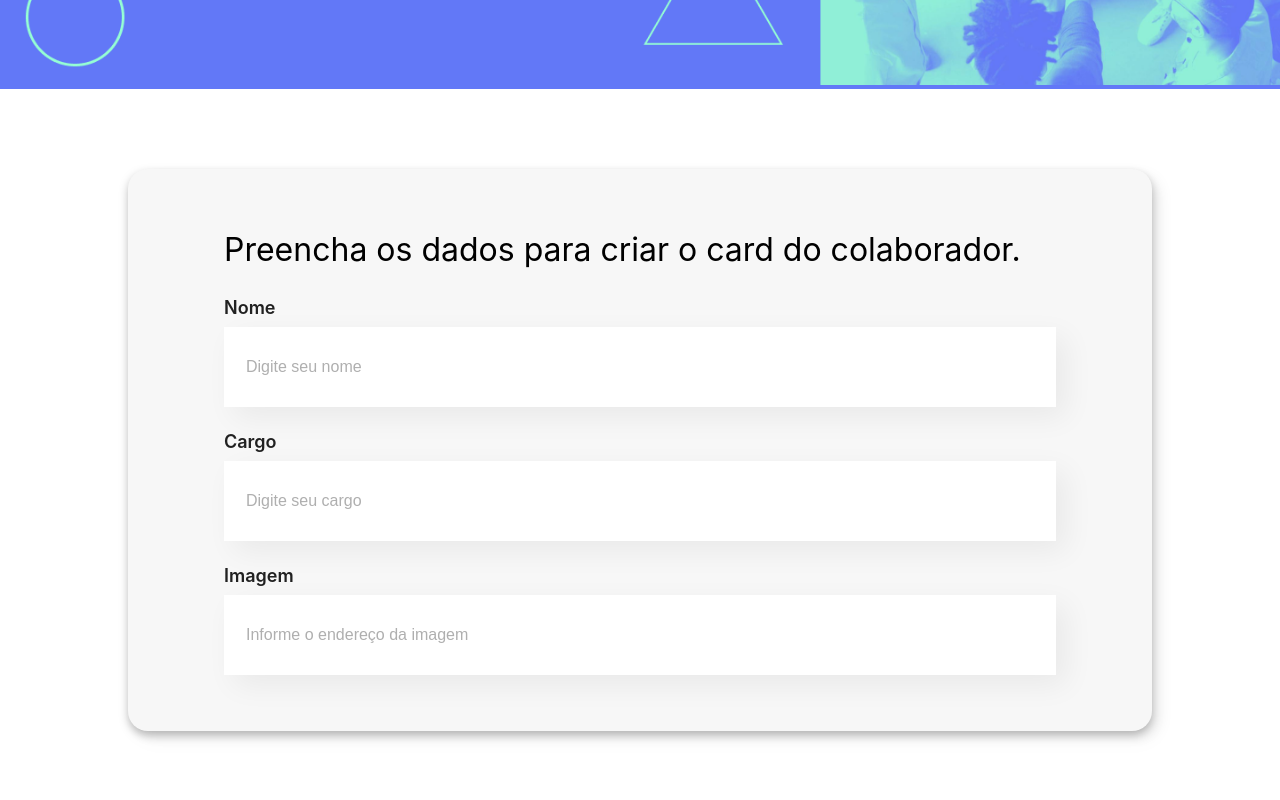
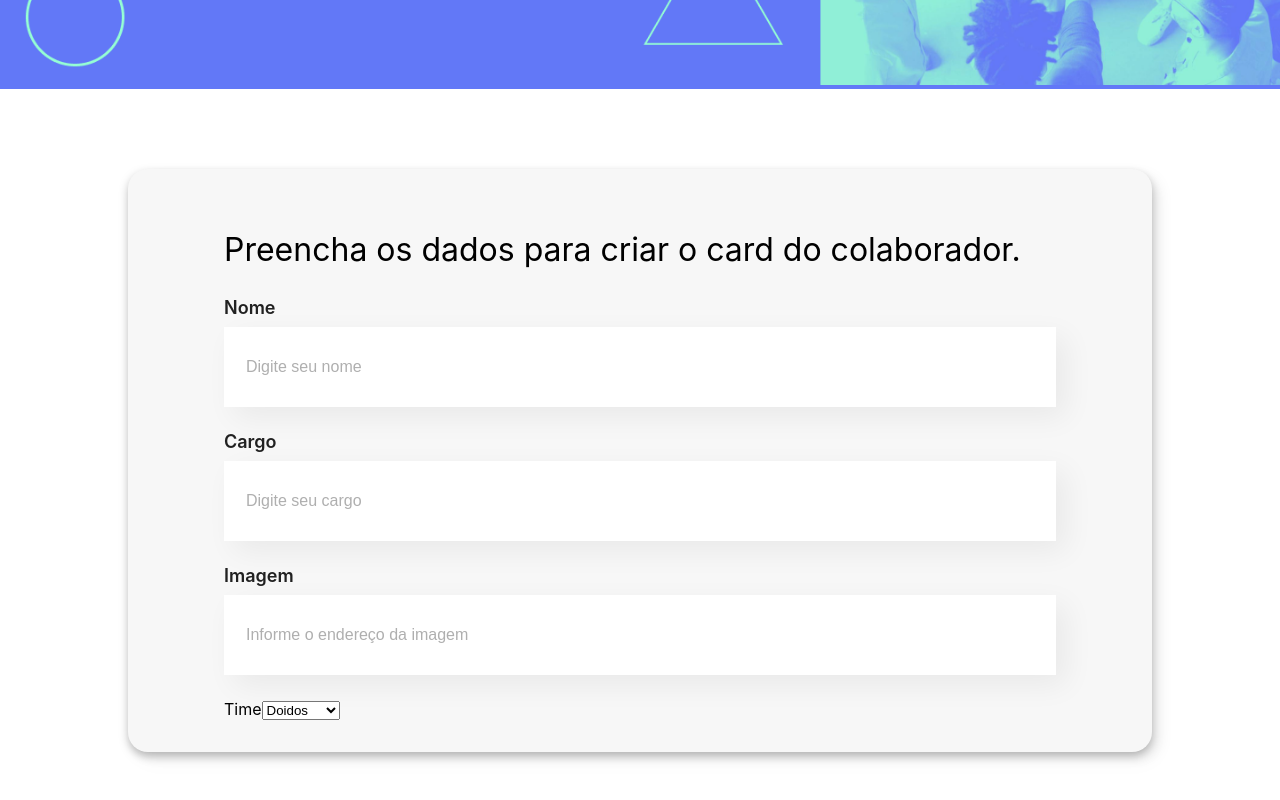
Before and after one commit to GabrielVeroneze/organo-plus, a React (Create React App) app: page / in a window 1280 px wide. Shown: the part 409-1209 px from the top of the page. Built offline with nearby package versions, Linux system fonts and the light colour scheme.

Commit message:
:sparkles: feat: Adiciona Lista Suspensa

```diff
--- a/public/index.html
+++ b/public/index.html
@@ -1,5 +1,5 @@
 <!DOCTYPE html>
-<html lang="en">
+<html lang="pt-br">
   <head>
     <meta charset="utf-8" />
     <link rel="icon" href="%PUBLIC_URL%/favicon.ico" />
--- a/src/componentes/Formulario/index.js
+++ b/src/componentes/Formulario/index.js
@@ -1,7 +1,20 @@
 import './Formulario.css'
 import CampoTexto from '../CampoTexto'
+import ListaSuspensa from '../ListaSuspensa'
 
 const Formulario = () => {
+
+    const itens = [
+        {
+            id: 1,
+            time: "Doidos"
+        },
+        {
+            id: 2,
+            time: "Bipolares"
+        }
+    ]
+
     return (
         <section className='formulario'>
             <form className='formulario__caixa'>
@@ -9,6 +22,7 @@ const Formulario = () => {
                 <CampoTexto label="Nome" placeholder="Digite seu nome" />
                 <CampoTexto label="Cargo" placeholder="Digite seu cargo" />
                 <CampoTexto label="Imagem" placeholder="Informe o endereço da imagem" />
+                <ListaSuspensa label="Time" time={itens}/>
             </form>
         </section>
     )
--- /dev/null
+++ b/src/componentes/ListaSuspensa/index.js
@@ -0,0 +1,18 @@
+import './ListaSuspensa.css'
+
+const ListaSuspensa = (props) => {
+    // console.log(props)
+    const itens = props.time
+    return (
+        <div>
+            <label>{props.label}</label>
+            <select>
+                {itens.map((item) => {
+                    return <option key={item.id}>{item.time}</option>
+                })}
+            </select>
+        </div>
+    )
+}
+
+export default ListaSuspensa
```
Also changed, not shown: src/componentes/ListaSuspensa/ListaSuspensa.css (added).
